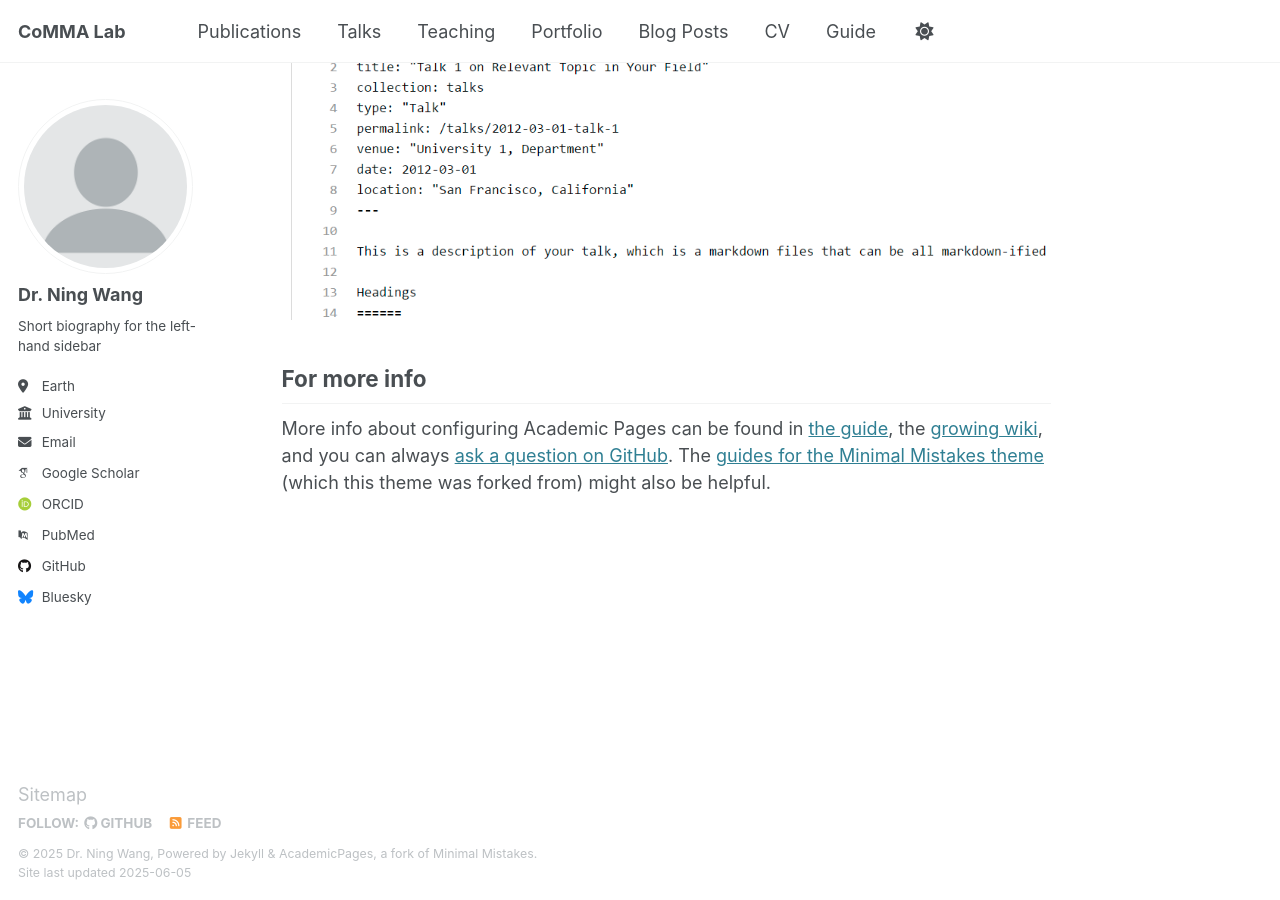
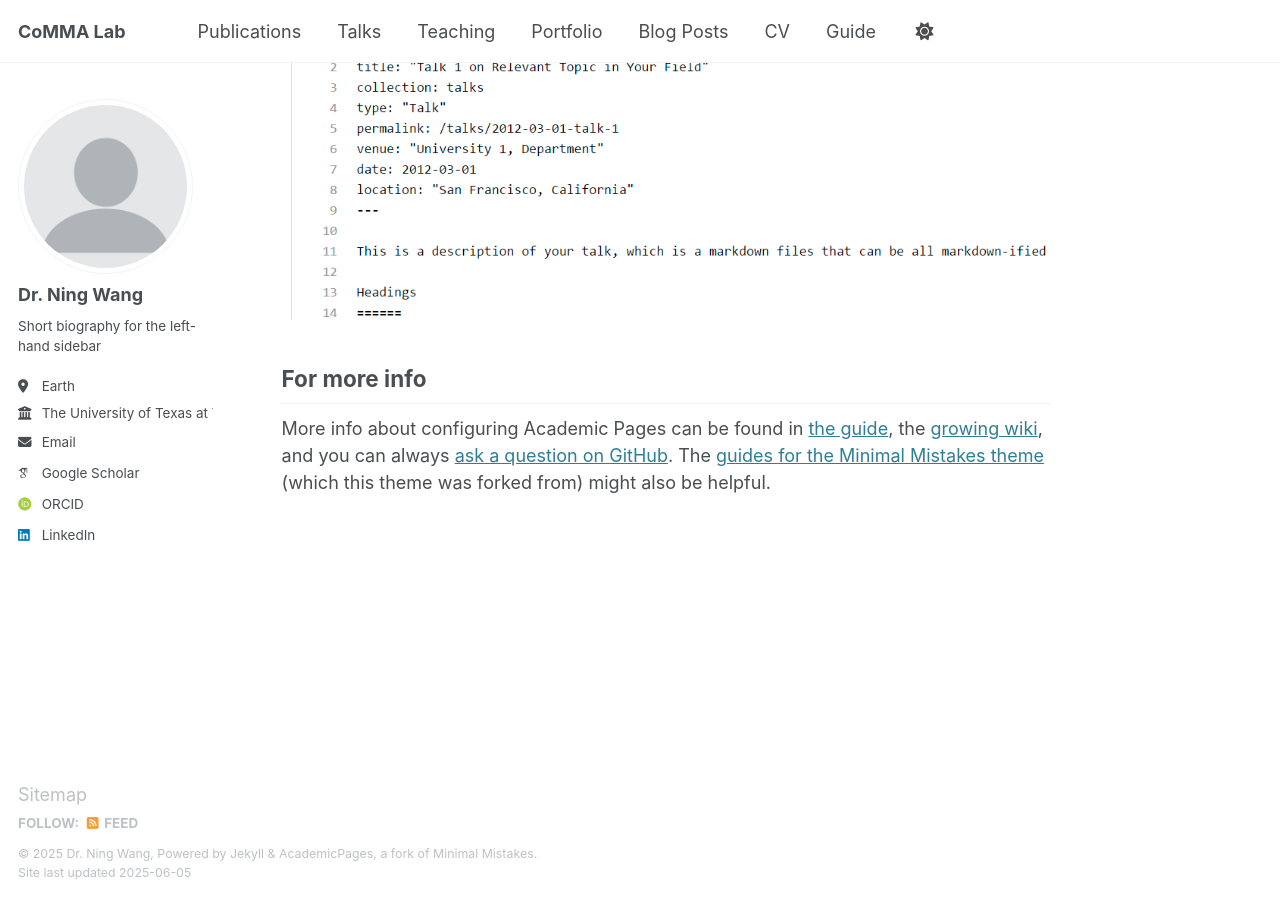
Before and after one commit to CoMMA-Wang-Lab/CoMMA-Wang-Lab.github.io, a Jekyll site: the page built from _pages/about.md, in a window 1280 px wide and 900 px high, scrolled down 2635 px. Built offline with Jekyll 4.4.1, drawn with Linux system fonts in a browser that asks for light colours; some web fonts are replaced.

Commit message:
Update _config.yml

```diff
--- a/_config.yml
+++ b/_config.yml
@@ -27,17 +27,17 @@ author:
   pronouns         : # example: "she/her"
   bio              : "Short biography for the left-hand sidebar"
   location         : "Earth"
-  employer         : "University"
+  employer         : "The University of Texas at Tyler"
   uri              : # URL
-  email            : "none@example.org"
+  email            : "nwang@uttyler.edu"
 
   # Academic websites
   arxiv            : # URL - Update with the correct link to your profile
-  googlescholar    : "https://scholar.google.com/citations?user=PS_CX0AAAAAJ"
+  googlescholar    : "https://scholar.google.com/citations?user=-2ga4rAAAAAJ&hl=en&oi=ao"
   impactstory      : # URL
-  orcid            : "http://orcid.org/yourorcidurl"
+  orcid            : "https://orcid.org/0000-0002-5515-6198"
   semantic         : # URL
-  pubmed           : "https://www.ncbi.nlm.nih.gov/pubmed/?term=john+snow"
+  pubmed           : # "https://www.ncbi.nlm.nih.gov/pubmed/?term=john+snow"
   researchgate     : # URL
   scopus           : # URL
 
@@ -45,12 +45,12 @@ author:
   bitbucket        : # Username - Update with your username on the site
   codepen          : # Username
   dribbble         : # Username
-  github           : "academicpages"
+  github           : # "academicpages"
   kaggle           : # Username
   stackoverflow    : # User number or user number and name (i.e., use "1" or "1/jeff-atwood")
 
   # Social media
-  bluesky          : "bsky.app" # Replace this with you Bluesky username
+  bluesky          : # "bsky.app" # Replace this with you Bluesky username
   facebook         : # Username
   flickr           : # Username
   foursquare       : # Username
@@ -59,7 +59,7 @@ author:
   keybase          : # Username
   instagram        : # Username
   lastfm           : # Username
-  linkedin         : # Username
+  linkedin         : "https://www.linkedin.com/in/ning-wang-phd-b89205248/"
   mastodon         : # URL
   medium           : # URL
   pinterest        : # Username
```
